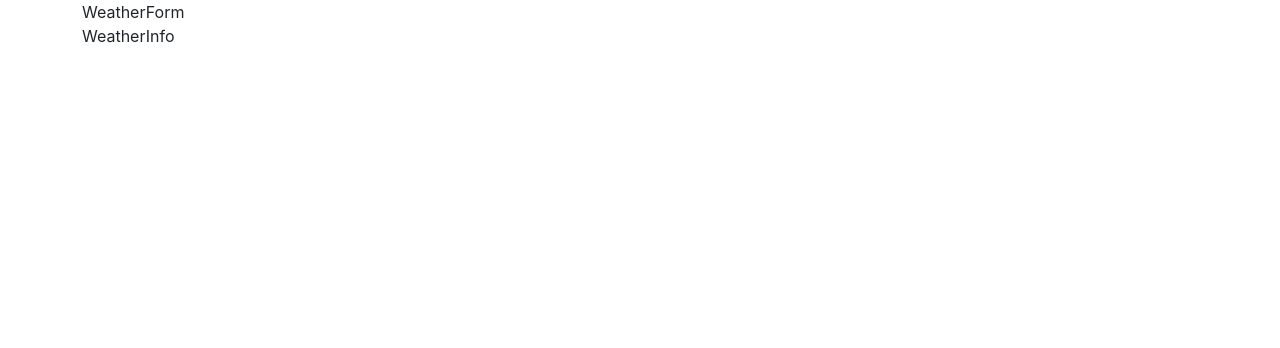
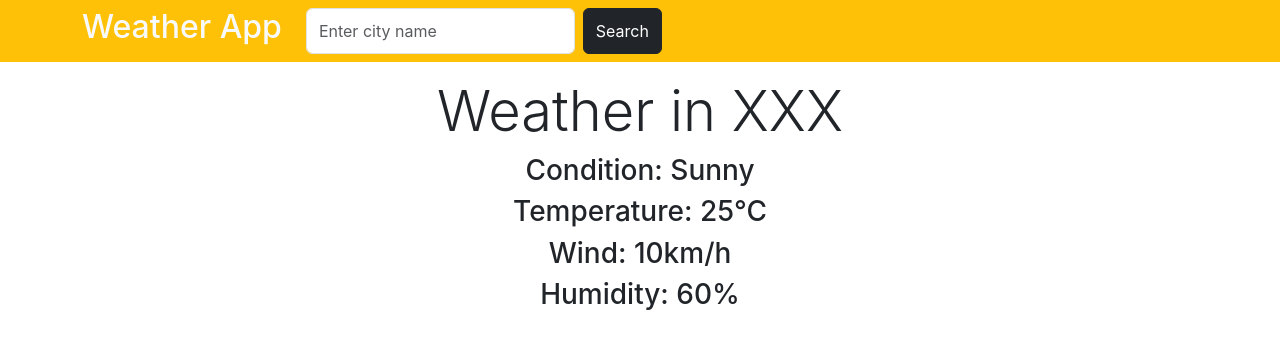
Before and after one commit to AtaraHalamish/test_monkeys_react_weather, a React (Create React App) app: page / in a window 1280 px wide. Shown: the top 348 px of the page. Built offline with nearby package versions, Linux system fonts and the light colour scheme.

Commit message:
Create UI

```diff
--- a/src/components/appWeather.jsx
+++ b/src/components/appWeather.jsx
@@ -5,9 +5,11 @@ import WeatherInfo from './weatherInfo'
 
 export default function AppWeather() {
     return (
-        <div className='container'>
-            <WeatherForm />
-            <WeatherInfo />
-        </div>
+        <React.Fragment>{/* invisible wrapper, dummy xhtml root. */}
+            {/* <div className='container'> */}
+                <WeatherForm />
+                <WeatherInfo />
+            {/* </div> */}
+        </React.Fragment>
     )
 }
--- a/src/components/weatherForm.jsx
+++ b/src/components/weatherForm.jsx
@@ -2,6 +2,22 @@ import React from 'react'
 
 export default function WeatherForm() {
   return (
-    <div>WeatherForm</div>
+
+    <nav className='container-fluid bg-warning p-2'>
+      <div className='container'>
+        <div className="row">
+          <div className="logo col-auto text-light">
+            <h2>Weather App</h2>
+          </div>
+          <div className="d-flex col-md-4">
+            {/* <form className='d-flex w-100'> */}
+              <input id='id_input' type="search" className='form-control' placeholder='Enter city name' />
+              <button id='search_btn' className='btn btn-dark ms-2'>Search</button>
+            {/* </form> */}
+          </div>
+        </div>
+
+      </div>
+    </nav>
   )
 }
--- a/src/components/weatherInfo.jsx
+++ b/src/components/weatherInfo.jsx
@@ -2,6 +2,12 @@ import React from 'react'
 
 export default function WeatherInfo() {
   return (
-    <div>WeatherInfo</div>
+    <div className='container text-center mt-3'>
+      <h2 className='display-4'>Weather in XXX</h2>
+      <h3>Condition: Sunny</h3>
+      <h3>Temperature: 25°C</h3>
+      <h3>Wind: 10km/h</h3>
+      <h3>Humidity: 60%</h3>
+    </div>
   )
 }
```
